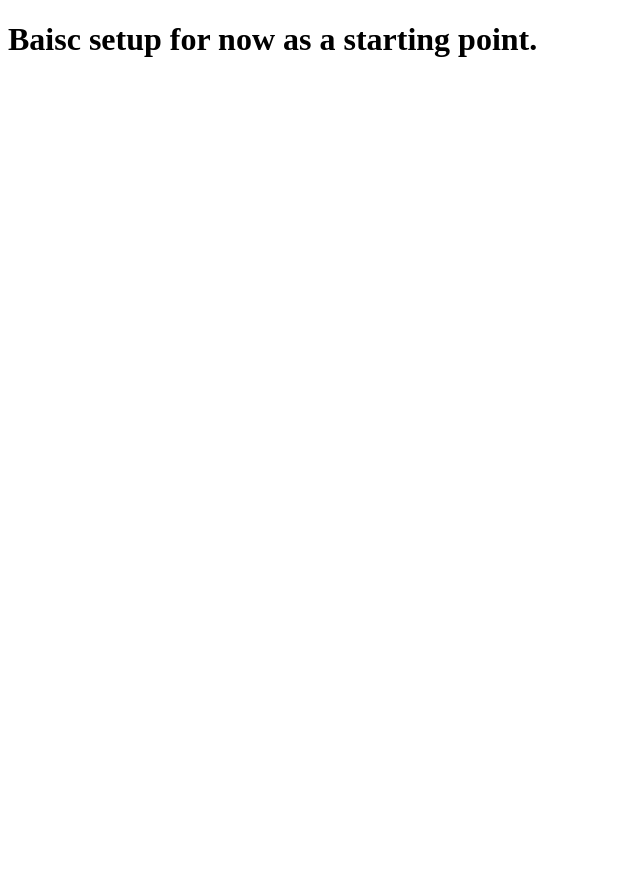
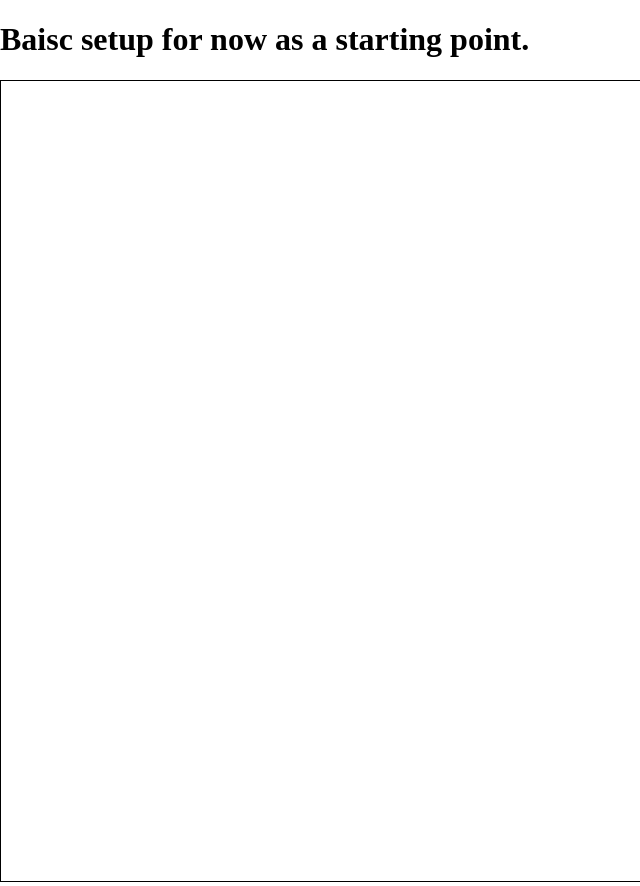
Before and after one commit to hbadamgul21/CSCE-482, a plain HTML site: page index.html in a window 1280 px wide. Shown: the whole page, without its empty margins (0-640 px from the left). Before the commit the page ends 800 px from the top, so only its background shows below. Drawn offline with Linux system fonts and the light colour scheme.

Commit message:
Added Simple JS Canvas

```diff
--- /dev/null
+++ b/canvas.js
@@ -0,0 +1,4 @@
+var canvas = document.querySelector('canvas');
+
+canvas.width = window.innerWidth;
+canvas.height = window.innerHeight;
--- a/index.html
+++ b/index.html
@@ -1,9 +1,25 @@
 <!DOCTYPE html>
-<html>
+<html lang="en">
+<head>
+    <meta charset="UTF-8">
+    <style type="text/css">
+        canvas {
+            border: 1px solid #000000;
+        }
+
+        body {
+            margin: 0;
+        }
+
+    </style>
+
+</head>
 <body>
+<h1>Baisc setup for now as a starting point.</h1>
 
-<h1>Baisc setup for now as a starting point.</h1>
-<p></p>
+
+<canvas></canvas>
+<script src="canvas.js"></script>
 
 </body>
 </html>
```
